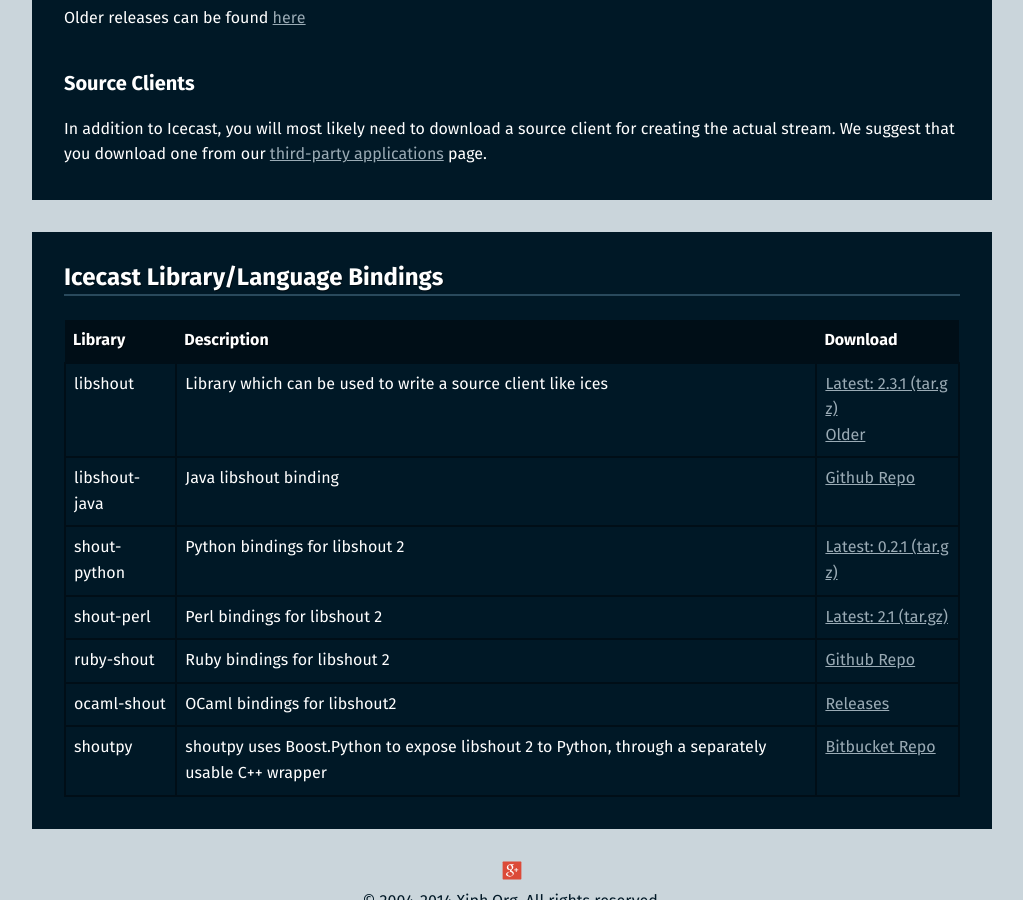
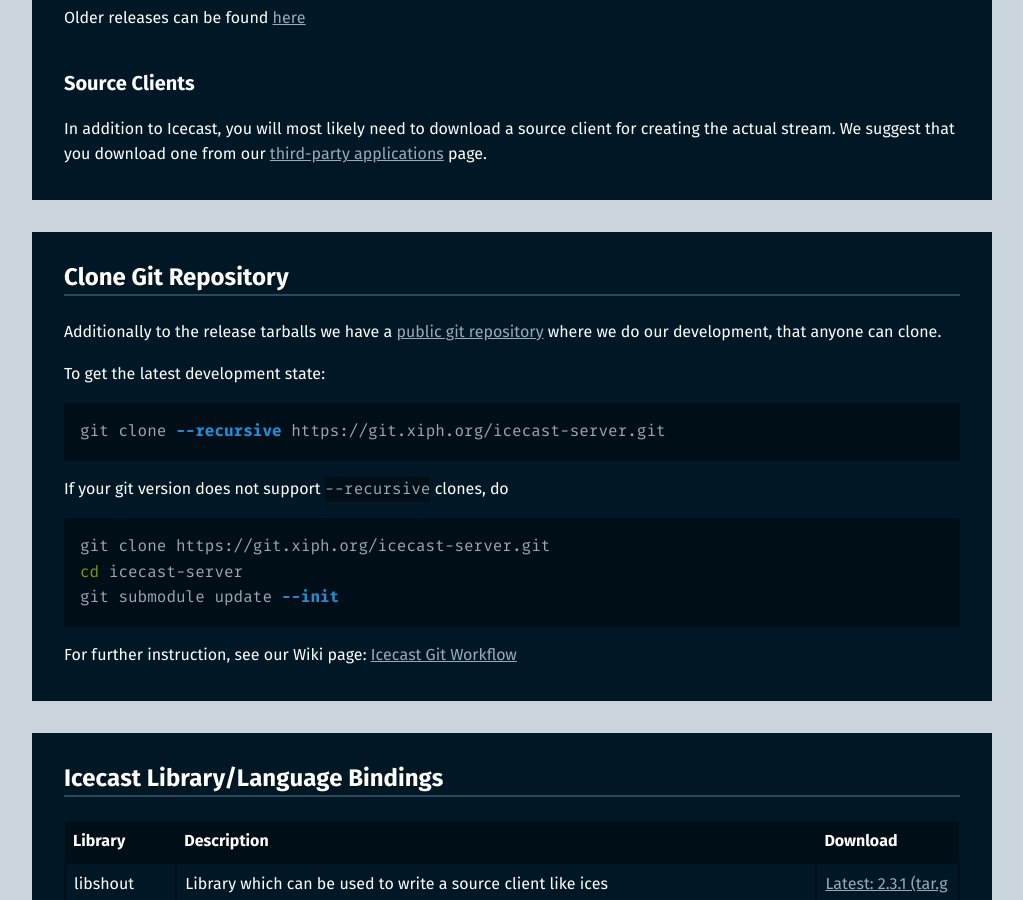
Before and after one commit to barionleg/Xipho, a Jekyll site: the page built from download.md, in a window 1280 px wide and 900 px high, scrolled down 1150 px. Shown: the whole window, without its empty margins (128-1151 px from the left). Built offline with Jekyll 4.4.1, drawn with Linux system fonts in a browser that asks for light colours.

Commit message:
Add git instructions to download page

```diff
--- a/download.md
+++ b/download.md
@@ -48,6 +48,28 @@ In addition to Icecast, you will most likely need to download a source client fo
 We suggest that you download one from our [third-party applications]({{ "/apps" | prepend: site.baseurl }}) page.
 </div>
 
+
+<div class="article" id="git" markdown="1">
+# Clone Git Repository
+
+Additionally to the release tarballs we have a [public git repository](https://git.xiph.org/?p=icecast-server.git;a=summary) where we do our development, that anyone can clone.
+
+To get the latest development state:
+
+{% highlight sh %}
+git clone --recursive https://git.xiph.org/icecast-server.git
+{% endhighlight %}
+
+If your git version does not support `--recursive` clones, do
+
+{% highlight sh %}
+git clone https://git.xiph.org/icecast-server.git
+cd icecast-server
+git submodule update --init
+{% endhighlight %}
+
+For further instruction, see our Wiki page: [Icecast Git Workflow](https://wiki.xiph.org/Icecast/Git_workflow)
+</div>
 
 <div class="article" id="bindings" markdown="1">
 # Icecast Library/Language Bindings
```
